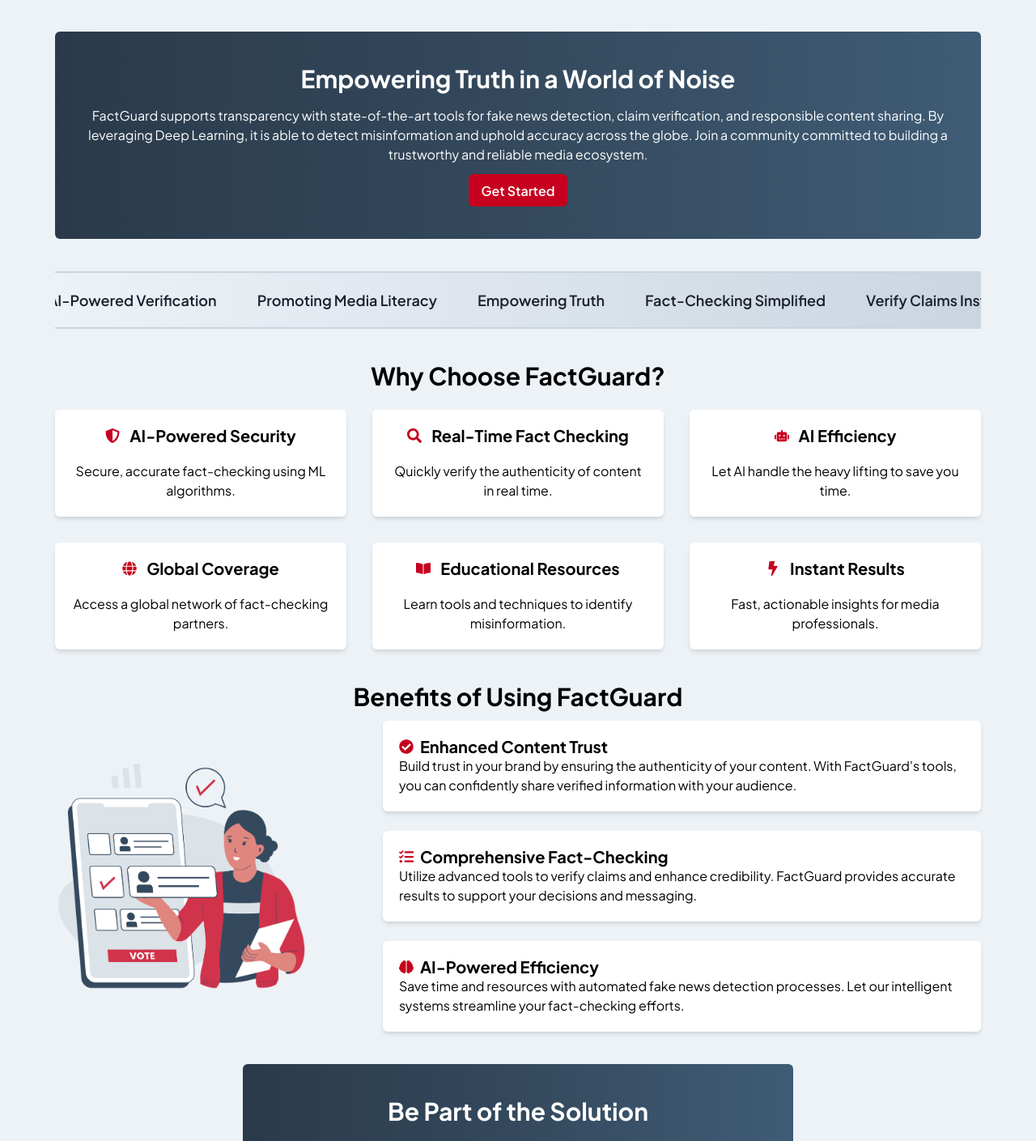
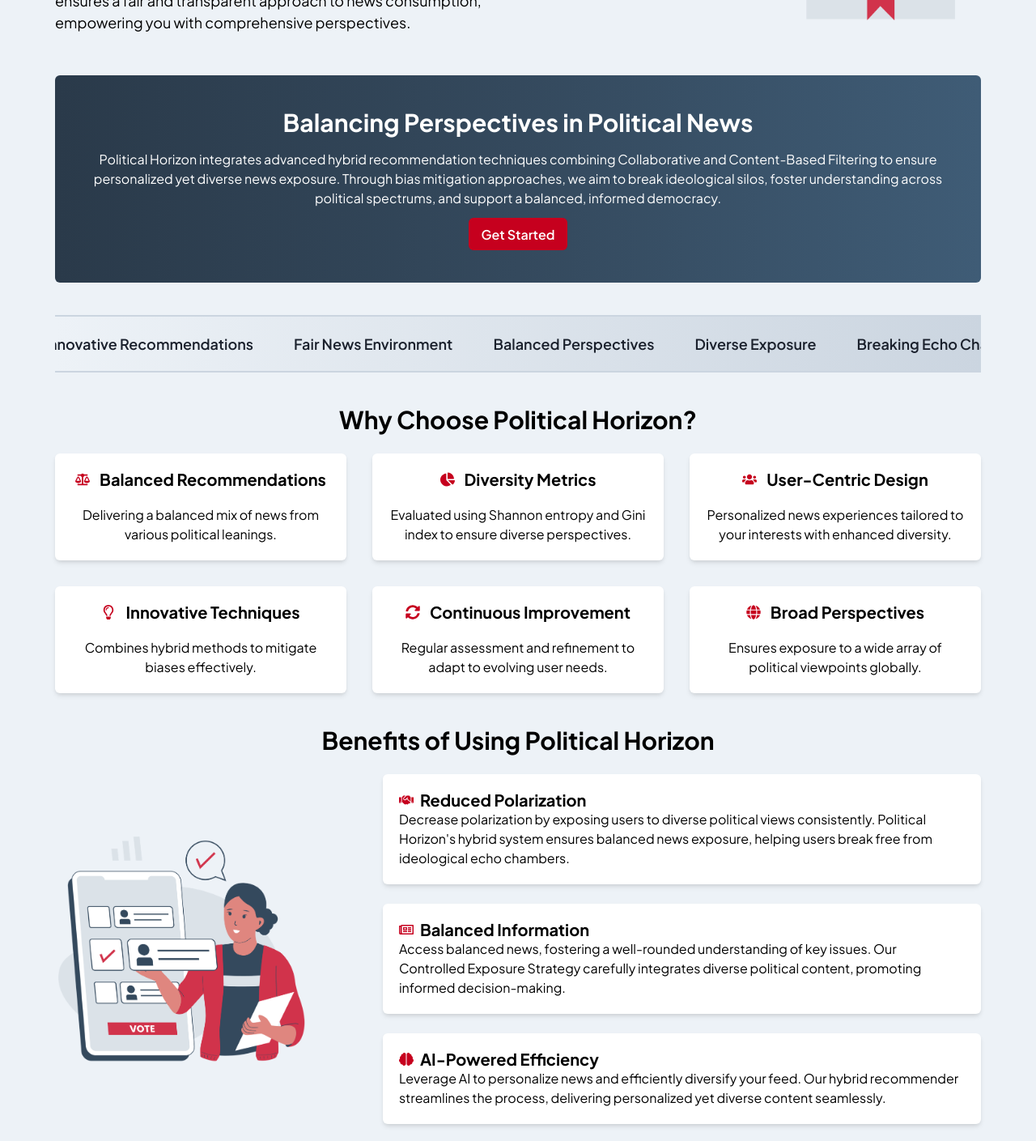
Before and after one commit to SergioCuencaNunez/political-horizon, a React (Vite) app in the folder frontend/: page / in a window 1280 px wide. Shown: the part 420-1829 px from the top of the page at 81% size. Built offline with nearby package versions, Linux system fonts and the light colour scheme.

Commit message:
home and auth with correct text

```diff
--- a/frontend/src/App.jsx
+++ b/frontend/src/App.jsx
@@ -71,9 +71,9 @@
                 style={{ width: '100%' }}
               >
                 <Box p="5" bg={boxBg} color={boxColor} shadow="md" borderRadius="md" w="full">
-                  <Heading size="md" mb="2">Real-Time Fact Checking</Heading>
+                  <Heading size="md" mb="2">Diverse News Exposure</Heading>
                   <Text mb="4">
-                    Use our advanced tools to verify claims instantly and combat misinformation effectively.
+                    Experience a balanced news experience by incorporating articles from a wide range of political perspectives.
                   </Text>
                 </Box>
               </motion.div>
@@ -84,9 +84,9 @@
                 style={{ width: '100%' }}
               >
               <Box p="5" bg={boxBg} color={boxColor} shadow="md" borderRadius="md" w="full">
-                  <Heading size="md" mb="2">AI-Powered Insights</Heading>
+                  <Heading size="md" mb="2">Bias Mitigation Strategies</Heading>
                   <Text mb="4">
-                    Harness the power of AI to analyze trends, detect fake news, and gain actionable insights.
+                    Our recommendation system integrates techniques to counteract bias and promote fairer news consumption.
                   </Text>
                 </Box>
               </motion.div>
@@ -97,9 +97,9 @@
                 style={{ width: '100%' }}
               >
                 <Box p="5" bg={boxBg} color={boxColor} shadow="md" borderRadius="md" w="full">
-                  <Heading size="md" mb="2">Built for Trust</Heading>
+                  <Heading size="md" mb="2">Empowering Informed Decisions</Heading>
                   <Text mb="4">
-                    A reliable platform designed to ensure authenticity and credibility in the information you consume.
+                    By analyzing political content with transparency, you can make informed decisions based on a wider range of perspectives.
                   </Text>
                 </Box>
               </motion.div>
@@ -169,8 +169,8 @@
             path="/signup"
             element={
               <AuthLayout
-                title="Welcome to FactGuard"
-                subtitle="Register now and gain access to powerful tools to verify claims and combat misinformation."
+                title="Welcome to Political Horizon"
+                subtitle="Register now and explore a personalized, diverse, and balanced news recommendation experience."
               >
                 <SignUp />
               </AuthLayout>
@@ -181,7 +181,7 @@
             element={
               <AuthLayout
                 title="Welcome Back"
-                subtitle="Log in to access your dashboard and continue ensuring authenticity in the information you consume."
+                subtitle="Log in to access your dashboard and engage with politically diverse news recommendations tailored to your interests."
               >
                 <Login />
               </AuthLayout>
--- a/frontend/src/components/Home.jsx
+++ b/frontend/src/components/Home.jsx
@@ -14,14 +14,14 @@
 } from '@chakra-ui/react';
 import { Link } from 'react-router-dom';
 import {
-  FaShieldAlt,
-  FaRobot,
+  FaBalanceScale,
+  FaChartPie,
+  FaUsers,
+  FaRegLightbulb,
+  FaSyncAlt,
   FaGlobe,
-  FaBolt,
-  FaSearch,
-  FaBookOpen,
-  FaCheckCircle,
-  FaTasks,
+  FaHandshake,
+  FaRegNewspaper,
   FaBrain
 } from 'react-icons/fa';
 import Marquee from 'react-fast-marquee';
@@ -53,18 +53,19 @@
   const benefitsImage = useColorModeValue(benefitsBright, benefitsDark);
 
   const heroText = useBreakpointValue({
-    base: "FactGuard supports transparency for fake news detection and claim verification. Join a community committed to accuracy.",
-    md: "FactGuard supports transparency with state-of-the-art tools for fake news detection, claim verification, and responsible content sharing. By leveraging Deep Learning, it is able to detect misinformation and uphold accuracy across the globe. Join a community committed to building a trustworthy and reliable media ecosystem.",
+    base: "Political Horizon promotes balanced and diverse political news recommendations. Join our community to experience news differently.",
+    md: "Political Horizon integrates advanced hybrid recommendation techniques combining Collaborative and Content-Based Filtering to ensure personalized yet diverse news exposure. Through bias mitigation approaches, we aim to break ideological silos, foster understanding across political spectrums, and support a balanced, informed democracy."
   });
 
   const discoverText = useBreakpointValue({
-    base: "FactGuard combats misinformation with powerful AI tools. Leverage real-time fact-checking to promote trust.",
-    md: "Our tools are designed to combat misinformation and empower users worldwide. Leverage our advanced DL-driven solutions to promote factual content and foster trust. FactGuard is not just a tool—it’s a commitment to ensuring the credibility of online information.",
+    base: "Political Horizon uses innovative strategies to reduce bias in political news recommendations.",
+    md: "Our hybrid recommendation system employs Controlled Exposure and Diversified Relevance techniques to balance personalized content with exposure to diverse political viewpoints. We aim to minimize ideological echo chambers, promoting informed and well-rounded political discourse."
   });
 
   const discoverTextLg = useBreakpointValue({
-    lg: "With FactGuard, you’ll access real-time fact-checking capabilities, educational resources, and a global network of verification partners. Whether you’re an individual, a team, or an organization, FactGuard is here to help you navigate a world of information with confidence.",
+    lg: "With Political Horizon, users experience a uniquely balanced news environment, continuously evaluated using metrics like Shannon entropy and the Gini index. Whether you lean left, right, or center, our system ensures a fair and transparent approach to news consumption, empowering you with comprehensive perspectives."
   });
+
 
   return (
     <VStack spacing="10" px={{ base: '0', xl: '5' }} w="100%">
@@ -83,7 +84,7 @@
         >
           <Box w={{ base: '100%', md: '55%' }} textAlign={{ base: 'center', md: 'left' }}>
             <Heading mb="4" fontSize={{ base: '3xl', md: '4xl' }}>
-              Discover the Power of FactGuard
+              Breaking Bias, Building Balance
             </Heading>
             <Text fontSize={{ base: 'md', md: 'lg' }} mb="3">
               {discoverText}
@@ -94,7 +95,7 @@
           </Box>
           <Image
             src={discoverImage}
-            alt="Fake news detection illustration"
+            alt="Politician Illustration"
             w={{ base: '66%', sm: '46%' ,md: '41%', lg: '36%', xl: '26%' }}
             mx={{ base: 'auto', md: '0' }}
           />
@@ -115,7 +116,7 @@
           borderRadius="md"
           textAlign="center"
         >
-          <Heading mb="4" fontSize={{ base: '2xl', md: '3xl' }}>Empowering Truth in a World of Noise</Heading>
+          <Heading mb="4" fontSize={{ base: '2xl', md: '3xl' }}>Balancing Perspectives in Political News</Heading>
           <Text fontSize={{ base: 'sm', md: 'md' }} mb="3">
             {heroText}
           </Text>
@@ -160,7 +161,7 @@
               lineHeight: '1.5',
             }}
           >
-            Empowering Truth
+            Balanced Perspectives
           </Text>
           <Text
             fontSize="lg"
@@ -172,7 +173,7 @@
               lineHeight: '1.5',
             }}
           >
-            Fact-Checking Simplified
+            Diverse Exposure
           </Text>
           <Text
             fontSize="lg"
@@ -184,7 +185,7 @@
               lineHeight: '1.5',
             }}
           >
-            Verify Claims Instantly
+            Breaking Echo Chambers
           </Text>
           <Text
             fontSize="lg"
@@ -196,7 +197,7 @@
               lineHeight: '1.5',
             }}
           >
-            AI-Powered Verification
+            Innovative Recommendations
           </Text>
           <Text
             fontSize="lg"
@@ -208,7 +209,7 @@
               lineHeight: '1.5',
             }}
           >
-            Promoting Media Literacy
+            Fair News Environment
           </Text>
         </Marquee>
       </Box>
@@ -221,39 +222,39 @@
         transition={{ duration: 0.5 }}
       >
         <Heading mb="6" textAlign="center" fontSize={{ base: '2xl', md: '3xl' }}>
-          Why Choose FactGuard?
+          Why Choose Political Horizon?
         </Heading>
         <Grid templateColumns={{ base: 'repeat(2, 1fr)', md: 'repeat(2, 1fr)', lg: 'repeat(3, 1fr)' }} gap={8}>
           {[
           {
-              icon: FaShieldAlt,
-              title: 'AI-Powered Security',
-              text: 'Secure, accurate fact-checking using ML algorithms.',
+              icon: FaBalanceScale,
+              title: 'Balanced Recommendations',
+              text: 'Delivering a balanced mix of news from various political leanings.',
           },
           {
-              icon: FaSearch,
-              title: 'Real-Time Fact Checking',
-              text: 'Quickly verify the authenticity of content in real time.',
+              icon: FaChartPie,
+              title: 'Diversity Metrics',
+              text: 'Evaluated using Shannon entropy and Gini index to ensure diverse perspectives.',
           },
           {
-              icon: FaRobot,
-              title: 'AI Efficiency',
-              text: 'Let AI handle the heavy lifting to save you time.',
+              icon: FaUsers,
+              title: 'User-Centric Design',
+              text: 'Personalized news experiences tailored to your interests with enhanced diversity.',
+          },
+          {
+              icon: FaRegLightbulb,
+              title: 'Innovative Techniques',
+              text: 'Combines hybrid methods to mitigate biases effectively.',
+          },
+          {
+              icon: FaSyncAlt,
+              title: 'Continuous Improvement',
+              text: 'Regular assessment and refinement to adapt to evolving user needs.',
           },
           {
               icon: FaGlobe,
-              title: 'Global Coverage',
-              text: 'Access a global network of fact-checking partners.',
-          },
-          {
-              icon: FaBookOpen,
-              title: 'Educational Resources',
-              text: 'Learn tools and techniques to identify misinformation.',
-          },
-          {
-              icon: FaBolt,
-              title: 'Instant Results',
-              text: 'Fast, actionable insights for media professionals.',
+              title: 'Broad Perspectives',
+              text: 'Ensures exposure to a wide array of political viewpoints globally.',
           },
           ].map((feature, index) => (
             <GridItem key={index}>
@@ -296,8 +297,8 @@
         exit={{ opacity: 0, y: -50 }}
         transition={{ duration: 0.5 }}
       >
-        <Heading mb="3" textAlign="center" fontSize={{ base: '2xl', md: '3xl' }}>
-              Benefits of Using FactGuard
+        <Heading mb="6" textAlign="center" fontSize={{ base: '2xl', md: '3xl' }}>
+              Benefits of Using Political Horizon
         </Heading>
         <HStack
             align="center"
@@ -307,7 +308,7 @@
           >
             <Image
               src={benefitsImage}
-              alt="FactGuard benefits illustration"
+              alt="Political Horizon Benefits Illustration"
               w={{ base: '67%', sm: '47%' ,md: '42%', lg: '37%', xl: '27%' }}
               mx={{ base: 'auto', md: '0' }}
               flexShrink={0}
@@ -330,15 +331,16 @@
                     >
                       <HStack justify="start">
                         <Box fontSize={{ base: 'md', md: 'lg' }} color={primaryColor}>
-                          <FaCheckCircle />
+                          <FaHandshake />
                         </Box>
-                        <Heading size="md">Enhanced Content Trust</Heading>
+                        <Heading size="md">Reduced Polarization</Heading>
                       </HStack>
                       <Text fontSize={{ base: 'sm', md: 'md' }}>
                         {useBreakpointValue({
-                          base: "Build trust in your brand by ensuring the authenticity of your content.",
-                          lg: "Build trust in your brand by ensuring the authenticity of your content. With FactGuard's tools, you can confidently share verified information with your audience.",
+                          base: "Decrease polarization by exposing users to diverse political views consistently.",
+                          lg: "Decrease polarization by exposing users to diverse political views consistently. Political Horizon's hybrid system ensures balanced news exposure, helping users break free from ideological echo chambers.",
                         })}
+
                       </Text>
                     </Box>
                   </motion.div>
@@ -360,15 +362,16 @@
                     >
                       <HStack justify="start">
                         <Box fontSize={{ base: 'md', md: 'lg' }} color={primaryColor}>
-                          <FaTasks />
+                          <FaRegNewspaper />
                         </Box>
-                        <Heading size="md">Comprehensive Fact-Checking</Heading>
+                        <Heading size="md">Balanced Information</Heading>
                       </HStack>
                       <Text fontSize={{ base: 'sm', md: 'md' }}>
                         {useBreakpointValue({
-                          base: "Build trust in your brand by ensuring the authenticity of your content.",
-                          lg: "Utilize advanced tools to verify claims and enhance credibility. FactGuard provides accurate results to support your decisions and messaging.",
+                          base: "Access balanced news, fostering a well-rounded understanding of key issues.",
+                          lg: "Access balanced news, fostering a well-rounded understanding of key issues. Our Controlled Exposure Strategy carefully integrates diverse political content, promoting informed decision-making.",
                         })}
+
                       </Text>
                     </Box>
                   </motion.div>
@@ -395,8 +398,8 @@
                       </HStack>
                       <Text fontSize={{ base: 'sm', md: 'md' }}>
                         {useBreakpointValue({
-                          base: "Save time and resources with automated fake news detection processes.",
-                          lg: "Save time and resources with automated fake news detection processes. Let our intelligent systems streamline your fact-checking efforts.",
+                          base: "Leverage AI to personalize news and efficiently diversify your feed.",
+                          lg: "Leverage AI to personalize news and efficiently diversify your feed. Our hybrid recommender streamlines the process, delivering personalized yet diverse content seamlessly.",
                         })}
                       </Text>
                     </Box>
@@ -421,9 +424,9 @@
           borderRadius="md"
           textAlign="center"
         >
-          <Heading mb="4" fontSize={{ base: '2xl', md: '3xl' }}>Be Part of the Solution</Heading>
+          <Heading mb="4" fontSize={{ base: '2xl', md: '3xl' }}>Be Part of the Change</Heading>
           <Text fontSize={{ base: 'sm', md: 'md' }} mb="3">
-            Empower yourself and your community by promoting factual, unbiased content.
+            Join us in fostering balanced news environments and enriching public debate.
           </Text>
           <Link to="/about">
             <motion.div whileHover={{ scale: 1.1 }} whileTap={{ scale: 0.9 }}>
--- a/frontend/src/components/Navbar.jsx
+++ b/frontend/src/components/Navbar.jsx
@@ -39,7 +39,7 @@
     const hoverColor = useColorModeValue(primaryHoverLight, primaryHoverDark);
     const activeColor = useColorModeValue(primaryActiveLight, primaryActiveDark);
     const logoHeight = useBreakpointValue({ base: '33px', md: '38px' });
-    const gradient = 'linear(to-r, #2a3a4a, #34495d, #3f5c76)';
+    const gradient = 'linear(to-r, #b0001a, #c6001e, #e14f64)';
 
     if (['/login', '/signup', '/profile'].some(path => location.pathname.startsWith(path))) {
         return null;
```
